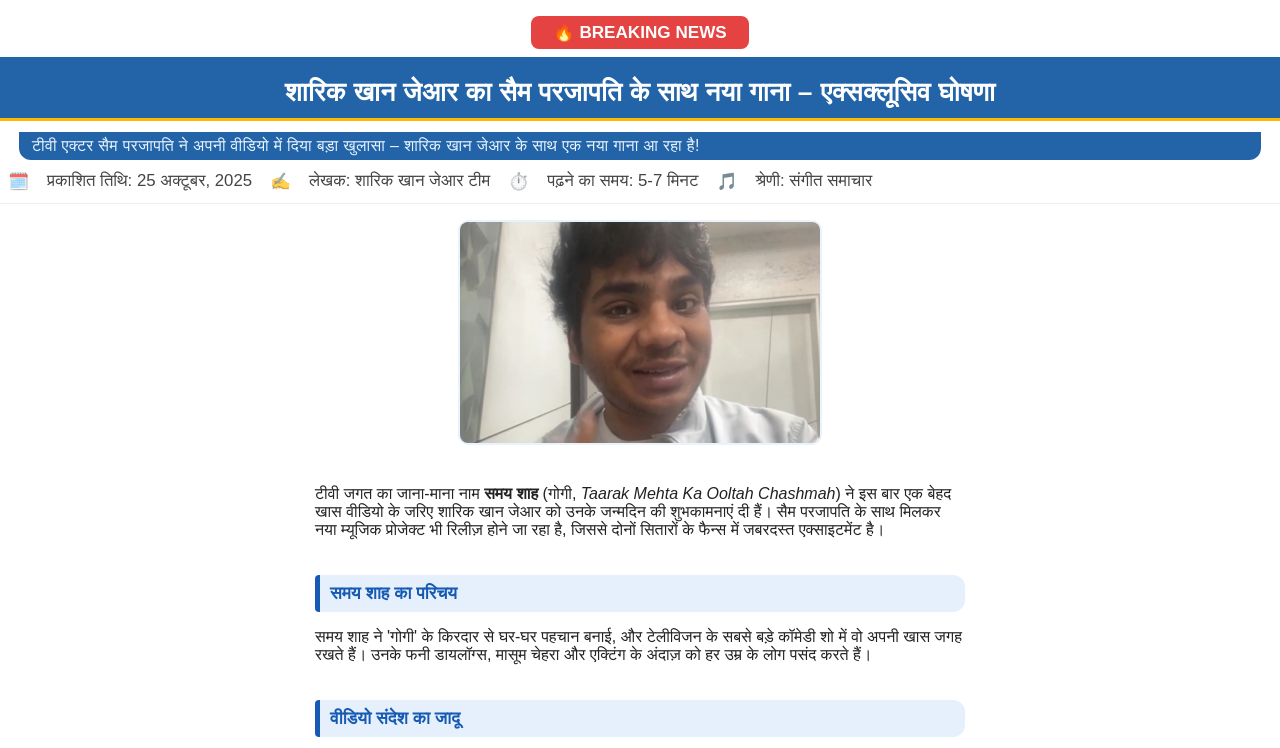
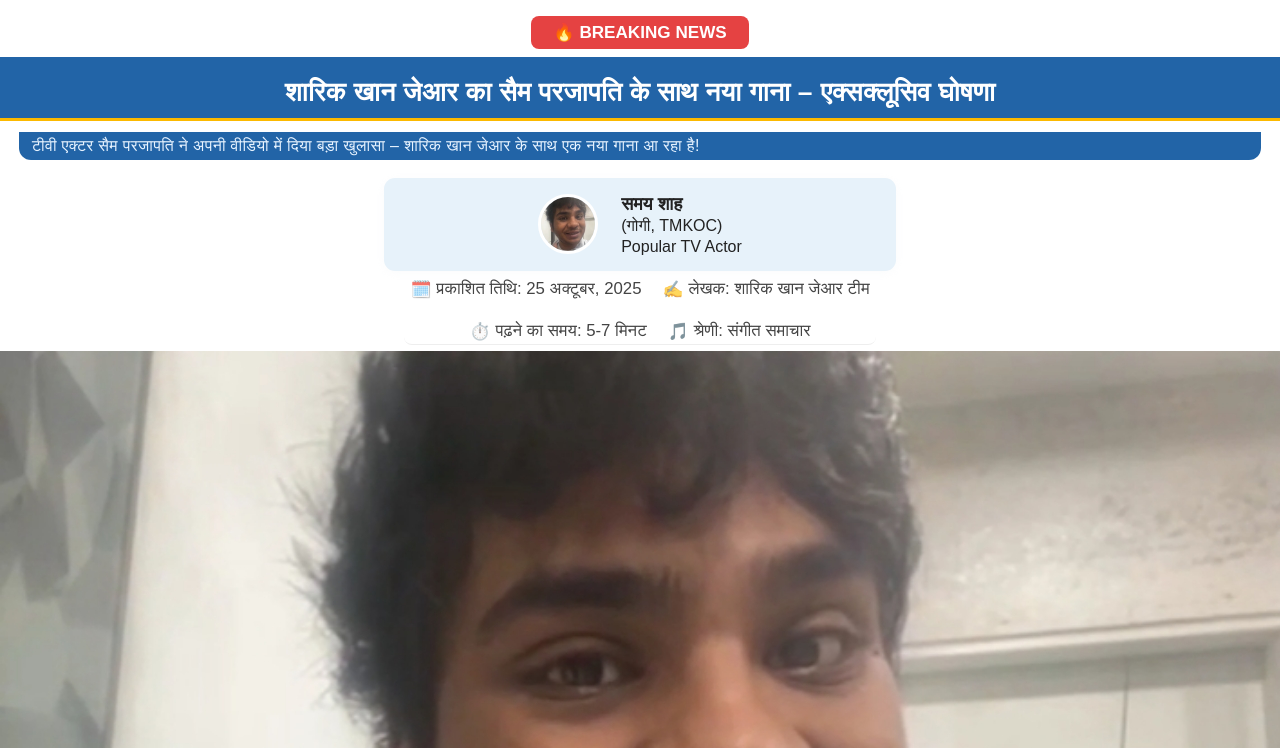
Before and after one commit to Sharikkhanjr/Sharik-khan-jr-birthday-biography-, a plain HTML site: page sharik-birthday-samayshah-wish.html in a window 1280 px wide. Shown: the top 748 px of the page. Drawn offline with Linux system fonts and the light colour scheme.

Commit message:
Update sharik-birthday-samayshah-wish.html

```diff
--- a/sharik-birthday-samayshah-wish.html
+++ b/sharik-birthday-samayshah-wish.html
@@ -6,26 +6,69 @@
   <title>समय शाह ने शारिक खान जेआर को दी जन्मदिन की बधाई</title>
   <style>
     body { margin:0; font-family: Arial,sans-serif; background:#fff; color:#222;}
-    .breaking-news { margin: 0 auto; text-align: center; margin-top: 16px; position: relative; }
+    .breaking-news { margin: 0 auto; text-align: center; margin-top: 16px; }
     .breaking-label { display: inline-block; background: #e54242; color: #fff; font-weight: bold; border-radius: 8px; padding: 6px 22px; font-size: 1.07em; animation: blinker 1s linear infinite; margin-bottom: 8px; }
     @keyframes blinker { 50% { opacity: 0.55; } }
     .main-title { color: #fff; background:#2264a7; font-size: 1.65em; font-weight: bold; letter-spacing: 0.01em; text-align: center; margin:0; padding: 18px 12px 8px 12px; line-height: 1.32; border-bottom: 3px solid #fcb900; }
     .news-caption { color: #e7f3ff; background: #2264a7; font-size: 1em; margin: 11px auto 0 auto; max-width: 95vw; padding: 5px 13px; border-radius: 0 0 12px 12px; letter-spacing: 0.02em; }
-    .meta-box { display: flex; justify-content: flex-start; align-items: center; flex-wrap: wrap; color: #444; background: #fff; font-size: 1.05em; padding: 11px 8px 11px 8px; border-bottom: 1px solid #eee; }
-    .meta-box span { margin-right:18px; display: flex; align-items:center; }
-    .meta-icon { margin-right:5px; font-size:1em; opacity:0.8; }
-    .feature-photo { width:100%; max-width:360px; display:block; margin: 16px auto 8px auto; border-radius: 10px; border: 2px solid #e7f3ff; object-fit: cover; }
+    .author-box {
+      margin: 0 auto 10px auto;
+      max-width: 480px;
+      background: #e7f2fa;
+      border-radius: 11px;
+      display: flex;
+      align-items: center;
+      padding: 13px 16px;
+      box-shadow: 0 2px 8px #e6e9ee33;
+      gap: 15px;
+      position: relative;
+      top:18px;
+      justify-content:center;
+    }
+    .author-photo {
+      width: 54px;
+      height: 54px;
+      object-fit: cover;
+      border-radius: 50%;
+      border: 3px solid #fff;
+      background: #e5ecf8;
+      margin-right: 8px;
+    }
+    .card-txt-bx {line-height:1.3; margin-top:2px;}
+    .card-txt-bx b {font-size:1.13em;}
+    .meta-box {
+      display: flex;
+      justify-content: center;
+      align-items: center;
+      flex-wrap: wrap;
+      color: #444;
+      background: #fff;
+      font-size: 1.05em;
+      padding: 10px 6px 2px 6px;
+      border-bottom: 1px solid #eee;
+      gap: 21px;
+      margin:16px auto 6px auto;
+      max-width:460px;
+      border-radius:8px;
+    }
+    .meta-box span {display:flex;align-items:center;}
+    .meta-icon { margin-right:5px; font-size:1em; opacity:0.75; }
     .article-content { max-width: 650px; margin: 0 auto; padding: 16px 12px 30px 12px; }
     .section-title { background: #e6f0fd; border-left: 5px solid #175ab3; color: #175ab3; margin: 36px 0 14px 0; padding: 8px 10px; font-weight: bold; font-size: 1.1em; border-radius: 4px 12px 12px 4px; }
     .video-embed { text-align: center; margin: 20px 0; }
-    .samay-photo { display: block; margin: 18px auto; max-width: 180px; border: 3px solid #fcb900; border-radius: 8px; background: #fff; }
     .note-box { background: #fffbe5; border-left: 5px solid #fcb900; padding: 13px 14px; font-size: 1em; margin: 28px 0 16px 0; border-radius: 6px 14px 14px 6px; color: #7a5a00; }
     .info-box { background: #e7f2fa; border-left: 5px solid #32b2df; margin: 26px 0; padding: 13px 14px; border-radius: 7px 12px 12px 7px; color: #13415a; font-size: 0.99em; }
     .whatsapp-btn { display: block; background: #25D366; color: #fff; font-weight: bold; text-decoration: none; text-align: center; padding: 13px; border-radius: 50px; font-size: 1.06em; margin: 24px auto 12px auto; width: 250px; transition: background 0.3s; }
     .whatsapp-btn:hover { background: #128C7E; }
     .contact-btn { display: inline-block; background: #175ab3; color: #fff; text-decoration: none; padding: 9px 22px; margin: 8px 13px 0px 0; border-radius: 30px; font-size: 1em; }
     .footer { text-align: center; color: #bbb; font-size: 0.95em; margin: 40px 0 18px 0; }
-    @media (max-width:650px){ .main-title { font-size:1.09em; padding:10px 3vw 6px 3vw; } .news-caption {font-size: 0.93em;} .feature-photo {max-width:99vw;} .article-content {padding: 9px 2vw 26px 2vw;} }
+    @media (max-width:650px){
+      .main-title { font-size:1.09em; padding:10px 3vw 6px 3vw; }
+      .news-caption {font-size: 0.93em;}
+      .article-content {padding: 9px 2vw 26px 2vw;}
+      .author-box {max-width:98vw;}
+      .meta-box{max-width:96vw;}
+    }
   </style>
 </head>
 <body>
@@ -38,12 +81,25 @@
   <div class="news-caption">
     टीवी एक्टर सैम परजापति ने अपनी वीडियो में दिया बड़ा खुलासा – शारिक खान जेआर के साथ एक नया गाना आ रहा है!
   </div>
+
+  <!-- Author Card-Box in Centered Style -->
+  <div class="author-box">
+      <img src="https://sharikkhanjr.github.io/Sharik-khan-jr-birthday-biography-/images/Samay%20Shah.jpg" alt="समय शाह" class="author-photo">
+      <div class="card-txt-bx">
+        <b>समय शाह</b><br/>
+        (गोगी, TMKOC)<br/>
+        Popular TV Actor
+      </div>
+  </div>
+
+  <!-- Article meta info below author -->
   <div class="meta-box">
     <span><span class="meta-icon">🗓️</span> प्रकाशित तिथि: 25 अक्टूबर, 2025</span>
     <span><span class="meta-icon">✍️</span> लेखक: शारिक खान जेआर टीम</span>
     <span><span class="meta-icon">⏱️</span> पढ़ने का समय: 5-7 मिनट</span>
     <span><span class="meta-icon">🎵</span> श्रेणी: संगीत समाचार</span>
   </div>
+
   <img src="https://sharikkhanjr.github.io/Sharik-khan-jr-birthday-biography-/images/Samay%20Shah.jpg" alt="समय शाह - फीचर फोटो" class="feature-photo" />
 
   <div class="article-content">
@@ -63,9 +119,6 @@
 
     <div class="section-title">शारिक खान जेआर - नई पीढ़ी के सुपरस्टार</div>
     <p>शारिक खान जेआर ने कम उम्र में अपनी क्रिएटिविटी और म्यूजिक टैलेंट से सभी को इंप्रेस किया। उनके गानों और वीडियो ने इस डिजिटल युग में लाखों युवाओं को इंस्पायर किया है।</p>
-
-    <div class="section-title">समय शाह की खास फोटो</div>
-    <img src="https://sharikkhanjr.github.io/Sharik-khan-jr-birthday-biography-/images/Samay%20Shah.jpg" alt="समय शाह" class="samay-photo" />
 
     <div class="note-box">
       <b>नोट:</b> जब बड़ा कलाकार किसी यूथ टैलेंट को खुले दिल से विश करता है, तो इसका संदेश दूर तक जाता है और नई प्रेरणा जगाता है।
```
